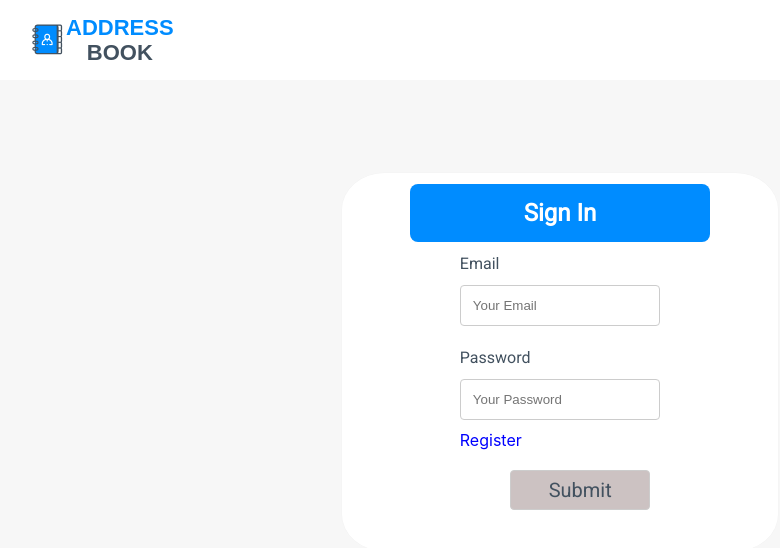
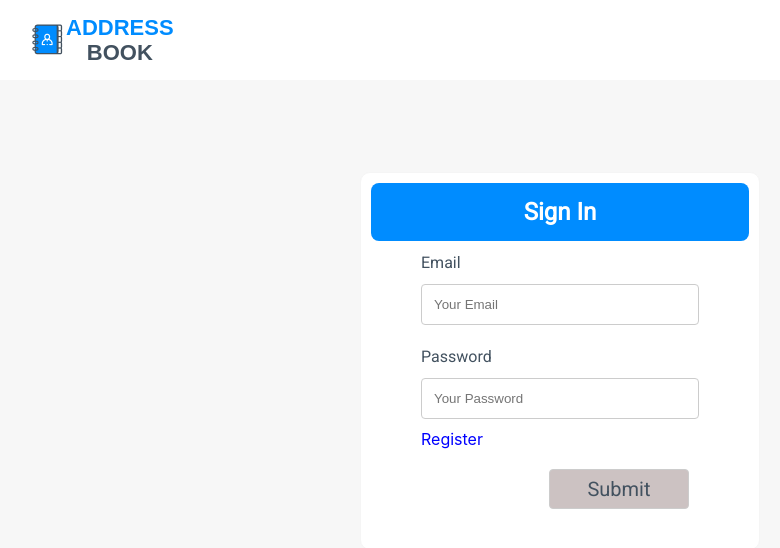
Before and after one commit to AbhishekDesai56/AddressBookFrontEnd, a React (Create React App) app: page / in a window 1280 px wide. Shown: the top 548 px of the page, without its empty margins (80-860 px from the left). Built offline with nearby package versions, Linux system fonts and the light colour scheme.

Commit message:
refactor: change style of container

```diff
--- a/src/Pages/AddressForm/addEditAddressForm.scss
+++ b/src/Pages/AddressForm/addEditAddressForm.scss
@@ -10,10 +10,12 @@
   border: 0px solid;
 
   .address-form {
-    width: 65%;
+    width: 600px;
+    padding: 10px;
     background: #ffffff;
     border: 1px solid #f5f5f5;
     opacity: 1;
+    border-radius: 10px;
   }
 
   .address-form-head {
@@ -70,7 +72,7 @@
   }
 
   .address-input {
-    width: 100%;
+    width: 500px;
     padding: 12px;
     border: 1px solid #ccc;
     border-radius: 4px;
@@ -198,13 +200,4 @@
   .circle.cross:after {
     transform: rotateZ(-45deg);
   }
-
-  @media screen and (max-width: 600px) {
-    .address-form-container,
-    .address-row-content,
-    .select-input {
-      width: 100%;
-      margin-top: 0;
-    }
-  }
 }
--- a/src/Pages/Login/login.scss
+++ b/src/Pages/Login/login.scss
@@ -11,12 +11,12 @@
   border: 0px solid;
 
   .login-form {
-    width: 40%;
-    padding: 11px 68px;
-    background: $white-color;
-    border: 1px solid $light-white-color;
+    width: 400px;
+    padding: 10px;
+    background: #ffffff;
+    border: 1px solid #f5f5f5;
     opacity: 1;
-    border-radius: 10%;
+    border-radius: 10px;
   }
 
   .login-form-head {
--- a/src/Pages/Register/register.scss
+++ b/src/Pages/Register/register.scss
@@ -11,12 +11,12 @@
   border: 0px solid;
 
   .register-form {
-    width: 40%;
-    padding: 11px 68px;
-    background: $white-color;
-    border: 1px solid $light-white-color;
+    width: 400px;
+    padding: 10px;
+    background: #ffffff;
+    border: 1px solid #f5f5f5;
     opacity: 1;
-    border-radius: 10%;
+    border-radius: 10px;
   }
 
   .register-form-head {
```
